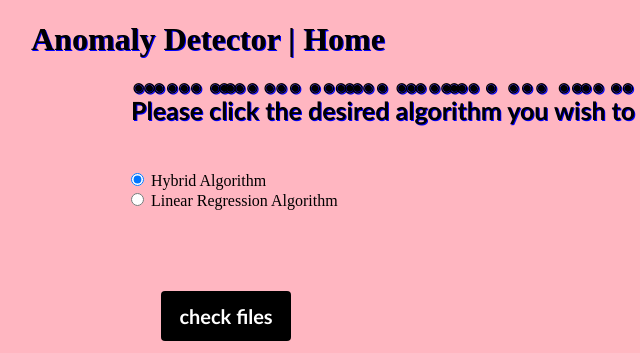
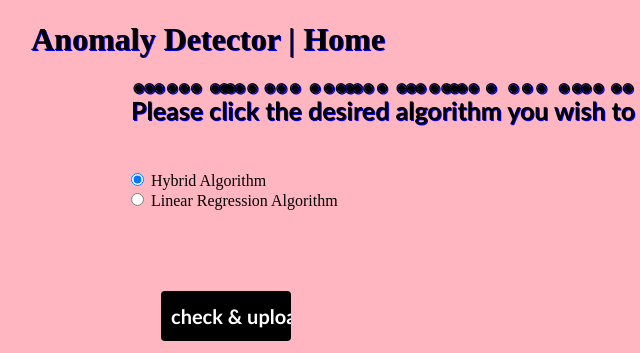
Before and after one commit to Or-Memia/WEBB-application, a website: page view/index.html in a window 1280 px wide. Shown: the full height of the page, 577-1217 px from the left. Drawn offline with Linux system fonts and the light colour scheme.

Commit message:
one button works!!

```diff
--- a/controller/app.js
+++ b/controller/app.js
@@ -44,7 +44,7 @@ app.post('/detect', (req, res) => {
         data.append("learnFile", req.files.learnFile.data)
         data.append("anomalyFile", req.files.anomalyFile.data)
         data.append("chosenAlgorithm", req.body.chosenAlgorithm)
-        console.log(req.body.chosenAlgorithm);
+        // console.log(req.body.chosenAlgorithm);
         fetch(('http://localhost:8080/'), {
             method: 'POST',
             body: data
--- a/view/checkFiles.js
+++ b/view/checkFiles.js
@@ -27,10 +27,16 @@
             document.getElementById("anomalyError").innerHTML = "This file must be a CSV file";
         }
     }
-    if (correctAnomaly && correctLearn){
-        let removeButton = document.getElementById("upload");
-        removeButton.remove();
-        document.getElementById("submit").innerHTML = '    <input type="submit" class="upload-button" value="upload files" >'
+    if (!(correctAnomaly && correctLearn)){
+        if (document.getElementById("learnFile").files.length !== 0){
+            delete document.getElementById("learnFile").files
+            document.getElementById('learnFile').value = "";
+        }
+            // let removeButton = document.getElementById("upload");
+        // removeButton.remove();
+        // document.getElementById("submit").innerHTML = '    <input type="submit" class="upload-button" value="check & upload files" >'
+        // correctLearn = false;
+        // correctAnomaly = false;
     }
 
 }
--- a/view/index.html
+++ b/view/index.html
@@ -8,7 +8,7 @@
 </head>
 <body class="all-page">
 <h1 class="header">Anomaly Detector | Home</h1>
-<form action="/detect" method="post" enctype="multipart/form-data" name="searchForm" target="result">
+<form action="/detect" method="post" enctype="multipart/form-data" name="searchForm" target="result" onsubmit="return uploadFiles()">
     <label class="radio-buttons-center">Please click the desired algorithm you wish to apply</label><br/>
     <input class="radio-buttons-center" type="radio" id="Hybrid" name="chosenAlgorithm" value="hybrid" checked>
     <label>Hybrid Algorithm</label><br>
@@ -32,8 +32,12 @@
         </tr>
     </table>
     <br>
-    <input type="button"  id="upload" class="upload-button" value="check files" onclick="uploadFiles()">
-    <div id="submit"></div>
+
+<!--    <input type="submit" value="check & upload files" onclick="uploadFiles()">-->
+<!--    <input type="button"  id="upload" class="upload-button" value="check & upload files" onclick="uploadFiles()">-->
+    <div id="submit">
+        <input type="submit" class="upload-button" value="check & upload files" >
+    </div>
     <script src="checkFiles.js"></script>
 </form>
 <iframe class="frame" name="result" width="50%" height="450"></iframe>
```
Also changed, not shown: view/display.css (+5 -4 lines).
